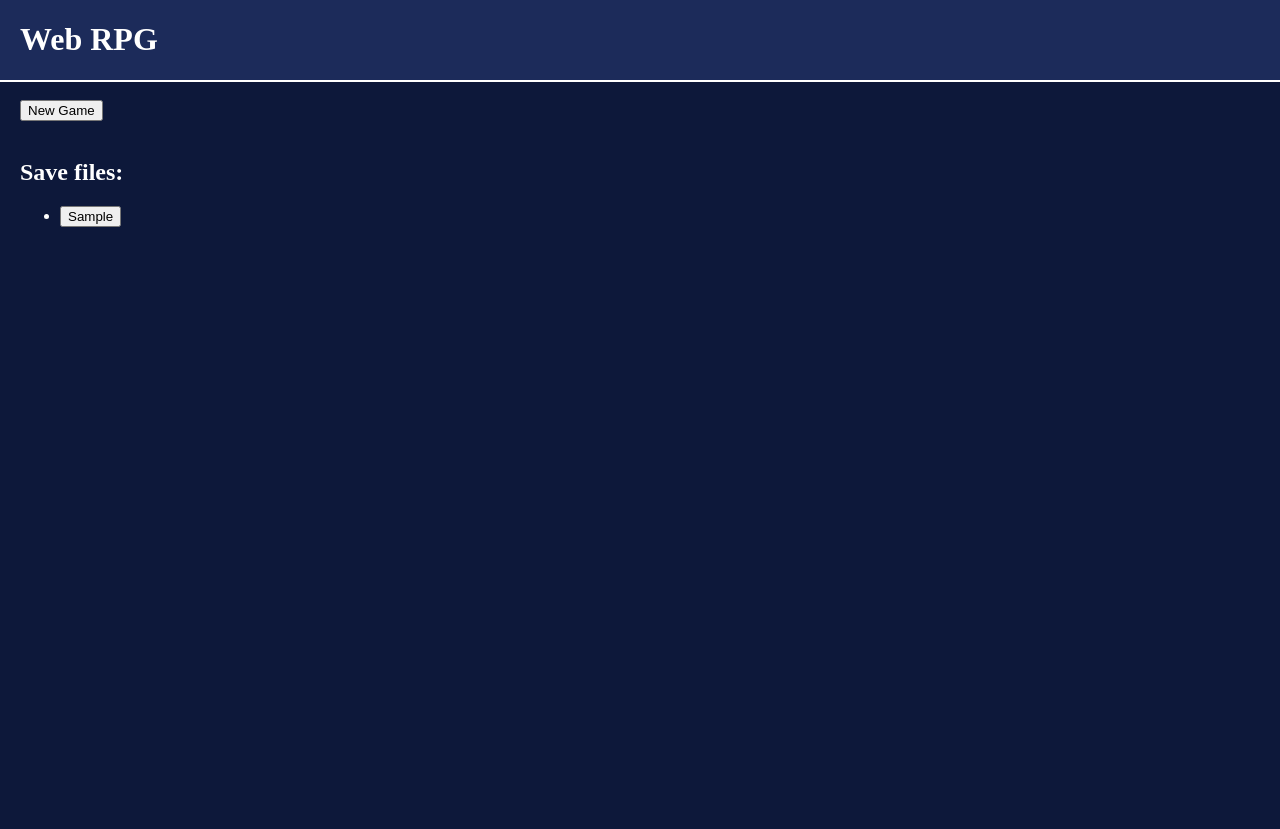
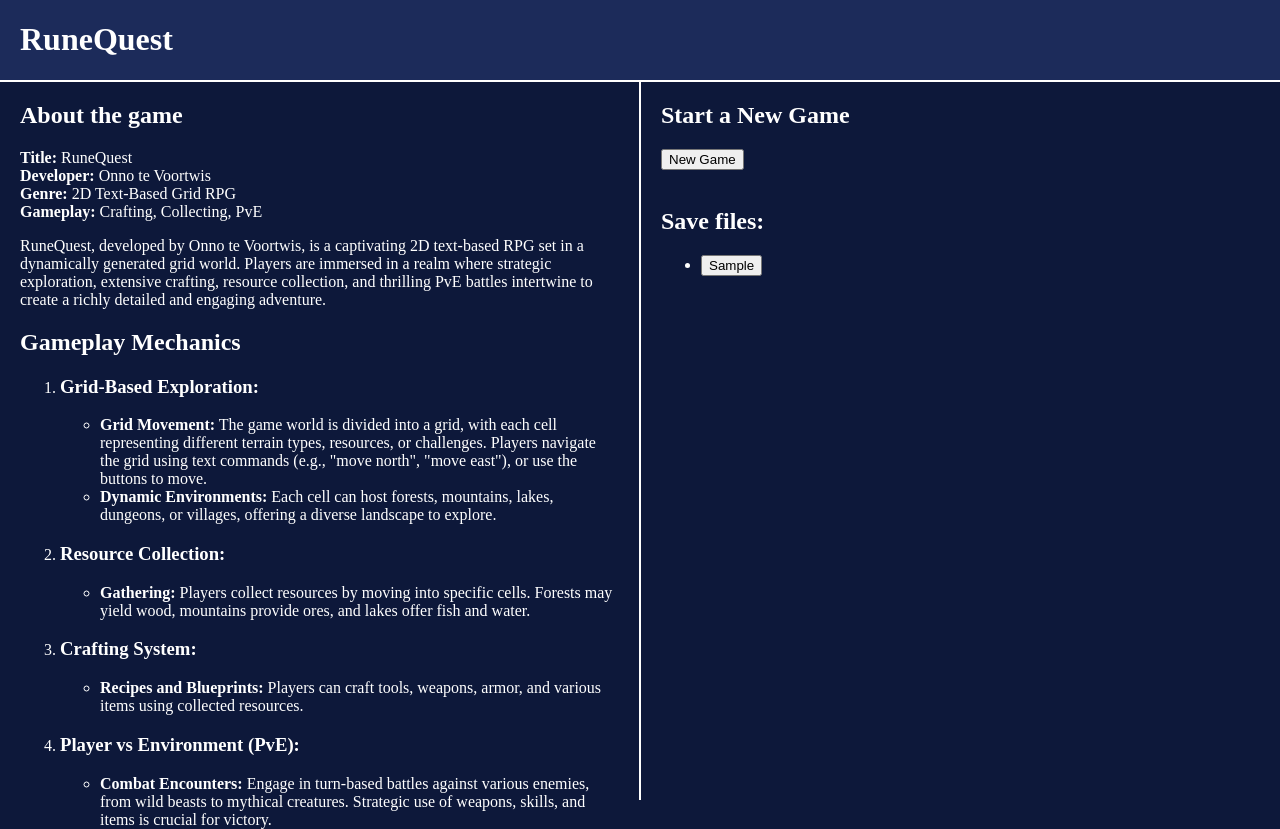
Before and after one commit to Krielkjip/WEB-RPG, a FastAPI app: template templates/index.j2 in a window 1280 px wide. Before the commit the page ends 227 px from the top, so only its background shows below. Run offline with FastAPI, Linux system fonts and the light colour scheme; the template is opened without the code that fills it: most values are stand-ins (such as "Sample title", 1, 10 or a date in 2020); parts of the project's set-up code (start-up, migrations or seed data) failed here and were passed over.

Commit message:
better layout, game description, small changes

```diff
--- a/templates/game/game.j2
+++ b/templates/game/game.j2
@@ -70,9 +70,7 @@
 </head>
 <body>
 <div class="top-bar">
-    <div>
-        <h1>World Map</h1>
-    </div>
+    <h1>World Map</h1>
     <div class="buttons-container">
         {% if save_location != "" %}
             <form action="/index" method="POST">
--- a/templates/game/interact.j2
+++ b/templates/game/interact.j2
@@ -58,15 +58,12 @@
 </head>
 <body>
 <div class="top-bar">
-    <div>
-        <h1>Interact</h1>
-    </div>
+    <h1>Interact</h1>
     <button onclick="location.href='/index?command=load current'">Back to map</button>
 </div>
 
 <div class="container">
     <div class="box-1">
-        <br/>
         <h2>{{ biome_data[1] }}</h2>
         <p class="short-text">{{ biome_data[2] }}</p>
 
--- a/templates/game/inventory.j2
+++ b/templates/game/inventory.j2
@@ -42,9 +42,7 @@
 </head>
 <body>
 <div class="top-bar">
-    <div>
-        <h1>Process Resource</h1>
-    </div>
+    <h1>Process Resource</h1>
     <button onclick="location.href='/index?command=load current'">Back to map</button>
 </div>
 <div class="container">
--- a/templates/index.j2
+++ b/templates/index.j2
@@ -2,7 +2,7 @@
 <html lang="en">
 <head>
     <meta charset="UTF-8">
-    <title>Home</title>
+    <title>RuneQuest</title>
     <style>
         html, body {
             height: 100%;
@@ -24,20 +24,85 @@
             border-bottom: 2px solid white;
         }
 
-        .padding {
+        .container {
+            display: flex;
+            flex: 1;
+            height: calc(100% - 82px);
+        }
+
+        .box-1, .box-2 {
+            flex: 1;
             padding-left: 20px;
+            padding-right: 20px;
         }
+
+        .box-1 {
+            border-right: 2px solid white;
+        }
+
     </style>
 </head>
 <body>
 <div class="top-bar">
-    <div>
-        <h1>Web RPG</h1>
-    </div>
+    <h1>RuneQuest</h1>
 </div>
 
-<div class="padding">
-    <br/>
+<div class="container">
+    <div class="box-1">
+        <h2>About the game</h2>
+        <strong>Title:</strong> RuneQuest<br>
+        <strong>Developer:</strong> Onno te Voortwis<br>
+        <strong>Genre:</strong> 2D Text-Based Grid RPG<br>
+        <strong>Gameplay:</strong> Crafting, Collecting, PvE
+        <p>RuneQuest, developed by Onno te Voortwis, is a captivating 2D text-based RPG set in a dynamically generated
+            grid world. Players are immersed in a realm where strategic exploration, extensive crafting, resource
+            collection, and thrilling PvE battles intertwine to create a richly detailed and engaging adventure.
+
+        <h2>Gameplay Mechanics</h2>
+        <ol>
+            <li>
+                <h3>Grid-Based Exploration:</h3>
+                <ul>
+                    <li><strong>Grid Movement:</strong> The game world is divided into a grid, with each cell
+                        representing different terrain types, resources, or challenges. Players navigate the grid using
+                        text commands (e.g., "move north", "move east"), or use the buttons to move.
+                    </li>
+                    <li><strong>Dynamic Environments:</strong> Each cell can host forests, mountains, lakes, dungeons,
+                        or villages, offering a diverse landscape to explore.
+                    </li>
+                </ul>
+            </li>
+            <li>
+                <h3>Resource Collection:</h3>
+                <ul>
+                    <li><strong>Gathering:</strong> Players collect resources by moving into specific cells. Forests may
+                        yield wood, mountains provide ores, and lakes offer fish and water.
+                    </li>
+                </ul>
+            </li>
+            <li>
+                <h3>Crafting System:</h3>
+                <ul>
+                    <li><strong>Recipes and Blueprints:</strong> Players can craft tools, weapons, armor, and various
+                        items using collected resources.
+                    </li>
+                </ul>
+            </li>
+            <li>
+                <h3>Player vs Environment (PvE):</h3>
+                <ul>
+                    <li><strong>Combat Encounters:</strong> Engage in turn-based battles against various enemies, from
+                        wild beasts to mythical creatures. Strategic use of weapons, skills, and items is crucial for
+                        victory.
+                    </li>
+                </ul>
+            </li>
+
+        </ol>
+    </div>
+
+    <div class="box-2">
+        <h2>Start a New Game</h2>
         <form action="/index" method="GET">
             <input type="hidden" name="command" value="load fresh">
             <button type="submit">New Game</button>
@@ -56,5 +121,6 @@
             {% endfor %}
         </ul>
     </div>
+</div>
 </body>
 </html>
```
Lines whose indentation alone changed are shown as unchanged.
